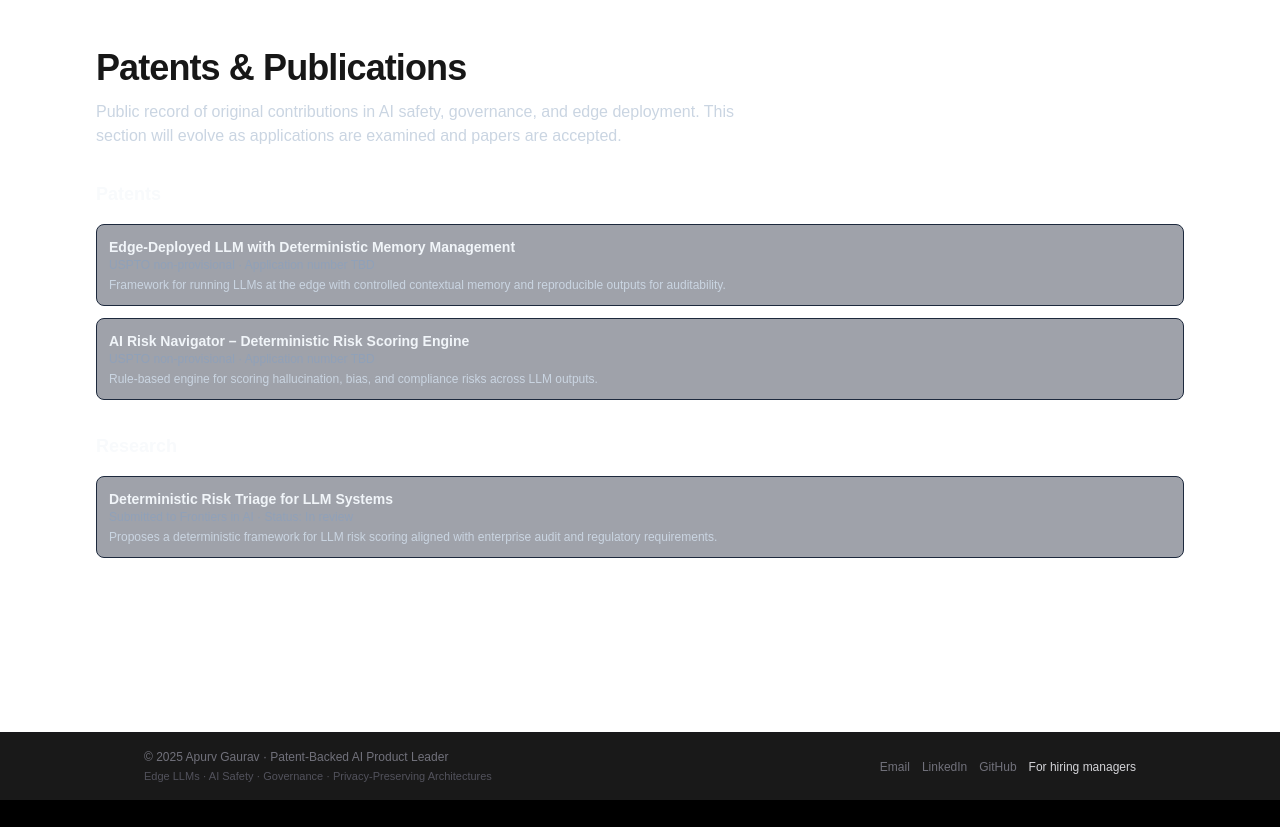
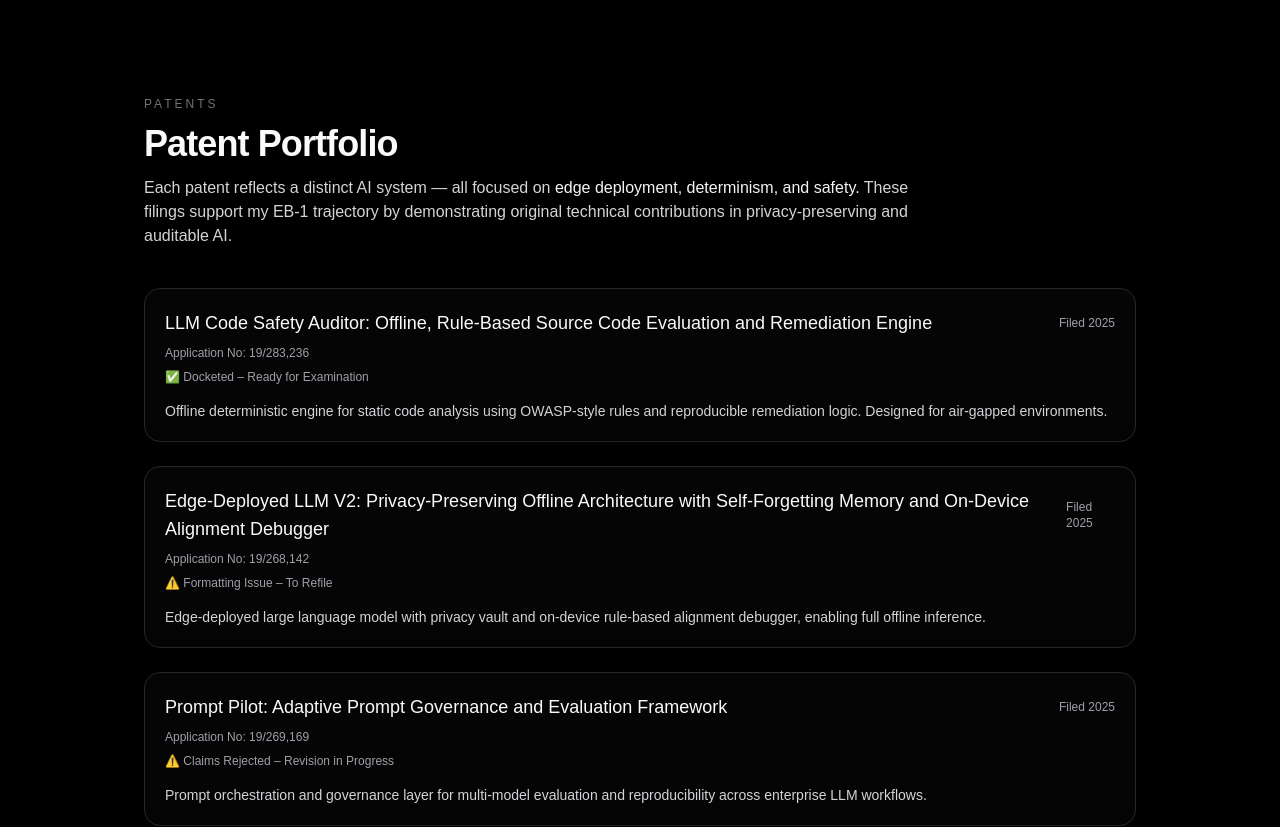
Before and after one commit to apurvgaurav/apurv-portfolio, a Next.js app: page /patents in a window 1280 px wide. Shown: the top 827 px of the page. Before the commit the page ends 800 px from the top, so only its background shows below. Built offline with nearby package versions, Linux system fonts and the light colour scheme.

Commit message:
Update page.tsx

```diff
--- a/app/patents/page.tsx
+++ b/app/patents/page.tsx
@@ -1,63 +1,142 @@
 // app/patents/page.tsx
+import Link from "next/link";
+
+const patents = [
+  {
+    title:
+      "LLM Code Safety Auditor: Offline, Rule-Based Source Code Evaluation and Remediation Engine",
+    appNumber: "19/283,236",
+    status: "✅ Docketed – Ready for Examination",
+    year: "2025",
+    summary:
+      "Offline deterministic engine for static code analysis using OWASP-style rules and reproducible remediation logic. Designed for air-gapped environments.",
+  },
+  {
+    title:
+      "Edge-Deployed LLM V2: Privacy-Preserving Offline Architecture with Self-Forgetting Memory and On-Device Alignment Debugger",
+    appNumber: "19/268,142",
+    status: "⚠️ Formatting Issue – To Refile",
+    year: "2025",
+    summary:
+      "Edge-deployed large language model with privacy vault and on-device rule-based alignment debugger, enabling full offline inference.",
+  },
+  {
+    title:
+      "Prompt Pilot: Adaptive Prompt Governance and Evaluation Framework",
+    appNumber: "19/269,169",
+    status: "⚠️ Claims Rejected – Revision in Progress",
+    year: "2025",
+    summary:
+      "Prompt orchestration and governance layer for multi-model evaluation and reproducibility across enterprise LLM workflows.",
+  },
+  {
+    title:
+      "AI Risk Navigator: Deterministic Framework for Real-Time LLM Risk Detection and Triage",
+    appNumber: "19/275,864",
+    status: "⚠️ Formatting Issue",
+    year: "2025",
+    summary:
+      "Model-agnostic, rule-based system for hallucination, bias, and latency anomaly detection in large language model outputs.",
+  },
+  {
+    title:
+      "Trace Safe AI: Deterministic Traceability and Safety Enforcement System for AI Outputs",
+    appNumber: "19/281,714",
+    status: "⚠️ Formatting Issue (>30 claims)",
+    year: "2025",
+    summary:
+      "End-to-end AI traceability and risk logging framework supporting deterministic replay and regulatory compliance.",
+  },
+  {
+    title:
+      "Auto Redact AI: Offline Rule-Based Data Redaction and Compliance Engine",
+    appNumber: "19/281,903",
+    status: "⚠️ Formatting Issue",
+    year: "2025",
+    summary:
+      "Local rule-based system for redacting PII and sensitive data across text and code, with deterministic audit trails.",
+  },
+  {
+    title:
+      "Self-Healing Prompt Engine: Rule-Guided Autonomous Prompt Correction Framework",
+    appNumber: "19/281,647",
+    status: "⚠️ Formatting Issue",
+    year: "2025",
+    summary:
+      "Non-generative engine that applies deterministic rule sequences to repair and self-correct prompt logic in LLM workflows.",
+  },
+  {
+    title:
+      "Auto Judge: Deterministic Rule-Based AI Decision Evaluation and Audit System",
+    appNumber: "19/279,355",
+    status: "⚠️ Formatting Issue",
+    year: "2025",
+    summary:
+      "Offline evaluation layer for deterministic scoring and audit trail generation across AI-generated decisions and responses.",
+  },
+];
+
 export default function PatentsPage() {
   return (
-    <main className="mx-auto max-w-6xl px-4 py-12 md:px-6 lg:px-8">
-      <h1 className="text-3xl font-semibold tracking-tight md:text-4xl">
-        Patents & Publications
-      </h1>
-      <p className="mt-3 max-w-2xl text-sm text-slate-300 md:text-base">
-        Public record of original contributions in AI safety, governance, and
-        edge deployment. This section will evolve as applications are examined
-        and papers are accepted.
-      </p>
+    <main className="min-h-screen bg-black text-zinc-50">
+      <section className="mx-auto w-full max-w-5xl px-4 pb-20 pt-24 space-y-10">
+        <header className="space-y-3">
+          <p className="text-xs uppercase tracking-[0.25em] text-zinc-500">
+            Patents
+          </p>
+          <h1 className="text-3xl font-semibold tracking-tight sm:text-4xl">
+            Patent Portfolio
+          </h1>
+          <p className="max-w-3xl text-sm text-zinc-300 sm:text-base">
+            Each patent reflects a distinct AI system — all focused on{" "}
+            <span className="text-zinc-100">edge deployment, determinism, and safety.</span>{" "}
+            These filings support my EB-1 trajectory by demonstrating original
+            technical contributions in privacy-preserving and auditable AI.
+          </p>
+        </header>
 
-      <section className="mt-8 space-y-4">
-        <h2 className="text-lg font-semibold text-slate-50">Patents</h2>
-        <ul className="space-y-3 text-sm text-slate-300">
-          <li className="rounded-lg border border-slate-800 bg-slate-900/40 p-3">
-            <p className="font-semibold text-slate-100">
-              Edge-Deployed LLM with Deterministic Memory Management
-            </p>
-            <p className="text-xs text-slate-400">
-              USPTO non-provisional · Application number TBD
-            </p>
-            <p className="mt-1 text-xs text-slate-300">
-              Framework for running LLMs at the edge with controlled contextual
-              memory and reproducible outputs for auditability.
-            </p>
-          </li>
-          <li className="rounded-lg border border-slate-800 bg-slate-900/40 p-3">
-            <p className="font-semibold text-slate-100">
-              AI Risk Navigator – Deterministic Risk Scoring Engine
-            </p>
-            <p className="text-xs text-slate-400">
-              USPTO non-provisional · Application number TBD
-            </p>
-            <p className="mt-1 text-xs text-slate-300">
-              Rule-based engine for scoring hallucination, bias, and compliance
-              risks across LLM outputs.
-            </p>
-          </li>
-          {/* Add the rest of your patents here over time */}
-        </ul>
-      </section>
+        <div className="grid gap-6">
+          {patents.map((p) => (
+            <div
+              key={p.appNumber}
+              className="rounded-2xl border border-zinc-800 bg-zinc-950/60 p-5 shadow-[0_0_40px_rgba(0,0,0,0.45)]"
+            >
+              <div className="flex flex-col gap-2">
+                <div className="flex flex-col sm:flex-row sm:items-center sm:justify-between">
+                  <h2 className="text-lg font-medium text-zinc-50">
+                    {p.title}
+                  </h2>
+                  <span className="text-xs text-zinc-400">
+                    Filed {p.year}
+                  </span>
+                </div>
+                <p className="text-xs text-zinc-400">
+                  Application No: {p.appNumber}
+                </p>
+                <p className="text-xs text-zinc-400">{p.status}</p>
+                <p className="mt-2 text-sm text-zinc-300">{p.summary}</p>
+              </div>
+            </div>
+          ))}
+        </div>
 
-      <section className="mt-8 space-y-4">
-        <h2 className="text-lg font-semibold text-slate-50">Research</h2>
-        <ul className="space-y-3 text-sm text-slate-300">
-          <li className="rounded-lg border border-slate-800 bg-slate-900/40 p-3">
-            <p className="font-semibold text-slate-100">
-              Deterministic Risk Triage for LLM Systems
-            </p>
-            <p className="text-xs text-slate-400">
-              Submitted to Frontiers in AI · Status: In review
-            </p>
-            <p className="mt-1 text-xs text-slate-300">
-              Proposes a deterministic framework for LLM risk scoring aligned
-              with enterprise audit and regulatory requirements.
-            </p>
-          </li>
-        </ul>
+        <div className="rounded-2xl border border-zinc-800 bg-zinc-950/80 p-4 text-xs text-zinc-400 sm:text-sm">
+          <p>
+            USPTO filings prepared and submitted <strong>pro se</strong> without
+            legal counsel. Track-One priority filings and clean docket entries
+            demonstrate independent research, enablement, and inventive
+            contribution across deterministic AI systems.
+          </p>
+        </div>
+
+        <div className="text-center pt-4">
+          <Link
+            href="/contact"
+            className="rounded-full border border-zinc-700 px-4 py-2 text-xs font-medium text-zinc-100 hover:border-zinc-400"
+          >
+            Request detailed patent summaries →
+          </Link>
+        </div>
       </section>
     </main>
   );
```
